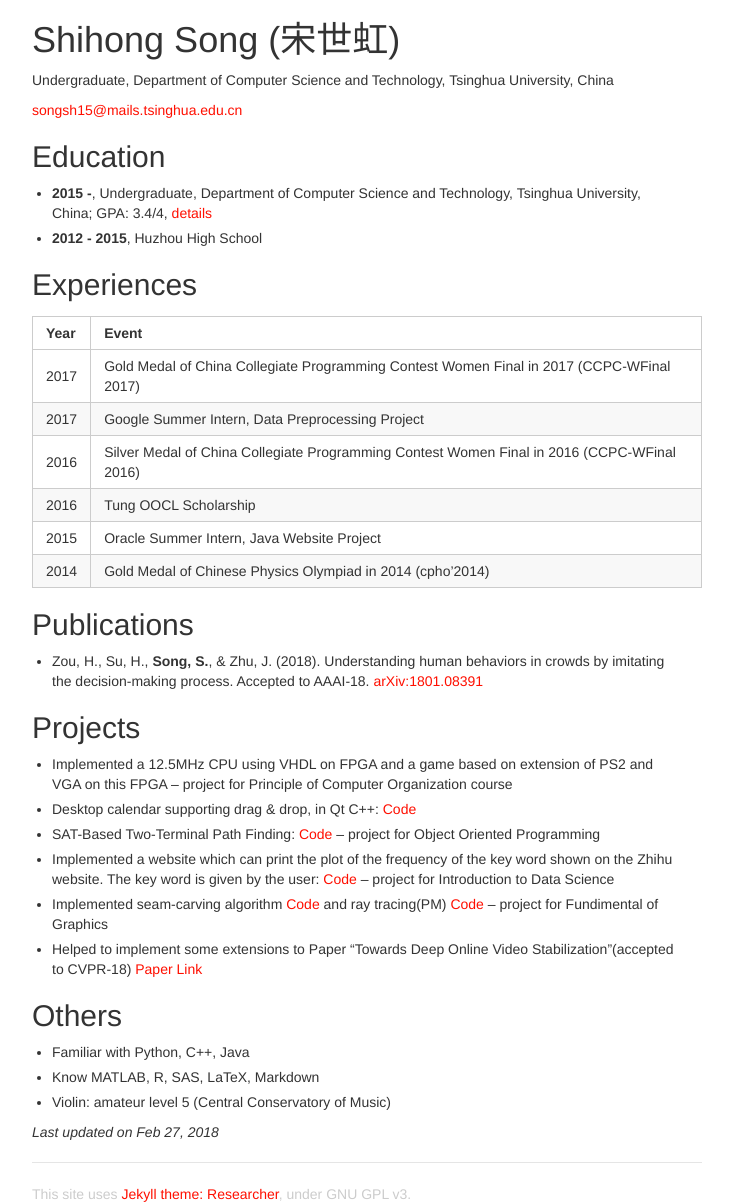
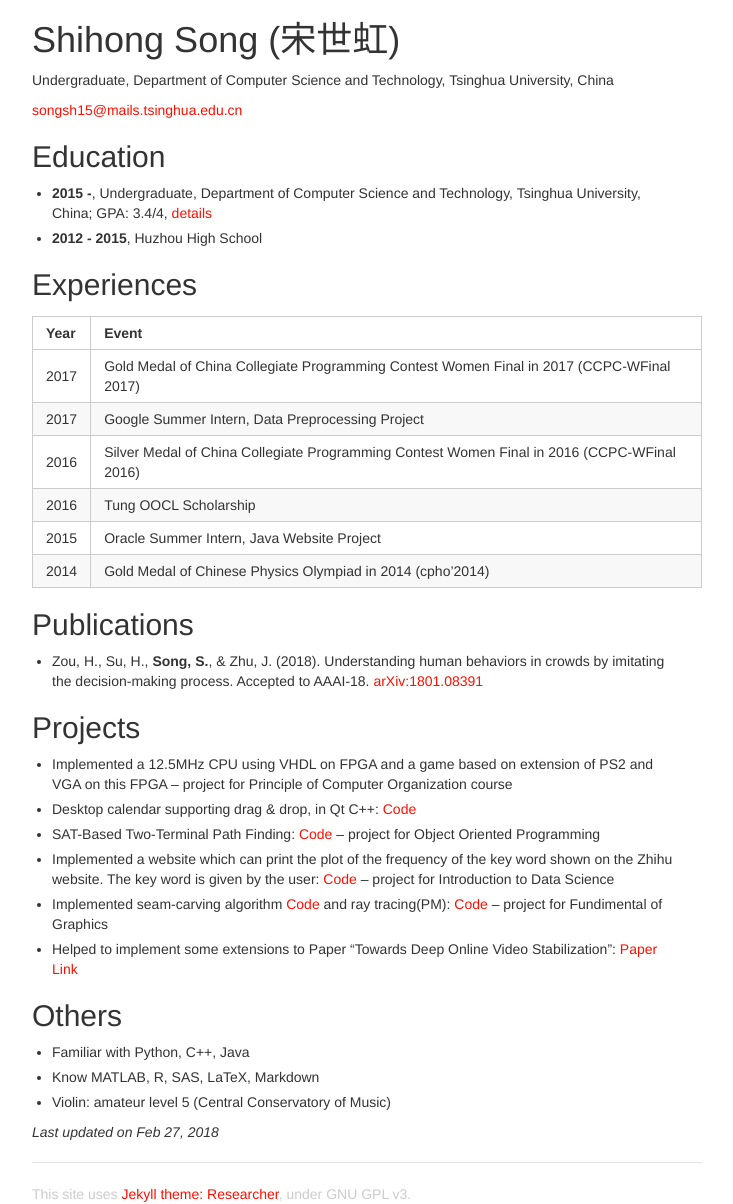
Before and after one commit to songshshshsh/bellasong.site, a Jekyll site: the page built from index.md, in a window 1280 px wide. Shown: the whole page, without its empty margins (273-1006 px from the left). Built offline with Jekyll 4.4.1, drawn with Linux system fonts in a browser that asks for light colours; comment, search, counter and statistics services are not loaded.

```diff
--- a/index.md
+++ b/index.md
@@ -35,8 +35,8 @@ Undergraduate, Department of Computer Science and Technology, Tsinghua Universit
 * Desktop calendar supporting drag & drop, in Qt C++: [Code](https://github.com/songshshshsh/QtMyCalendar)
 * SAT-Based Two-Terminal Path Finding: [Code](https://github.com/songshshshsh/individual)  -- project for Object Oriented Programming
 * Implemented a website which can print the plot of the frequency of the key word shown on the Zhihu website. The key word is given by the user: [Code](https://github.com/wmyw96/Zhihu-Trump) -- project for Introduction to Data Science
-* Implemented seam-carving algorithm [Code](https://github.com/songshshshsh/seam-carving) and ray tracing(PM) [Code](https://github.com/songshshshsh/RayTracing)  -- project for Fundimental of Graphics
-* Helped to implement some extensions to Paper "Towards Deep Online Video Stabilization"(accepted to CVPR-18) [Paper Link](https://arxiv.org/abs/1802.08091)
+* Implemented seam-carving algorithm [Code](https://github.com/songshshshsh/seam-carving) and ray tracing(PM): [Code](https://github.com/songshshshsh/RayTracing)  -- project for Fundimental of Graphics
+* Helped to implement some extensions to Paper "Towards Deep Online Video Stabilization": [Paper Link](https://arxiv.org/abs/1802.08091)
 
 ## Others
 
```
Also changed, not shown: courses.md (added, +38 -0 lines), 1 other file.
